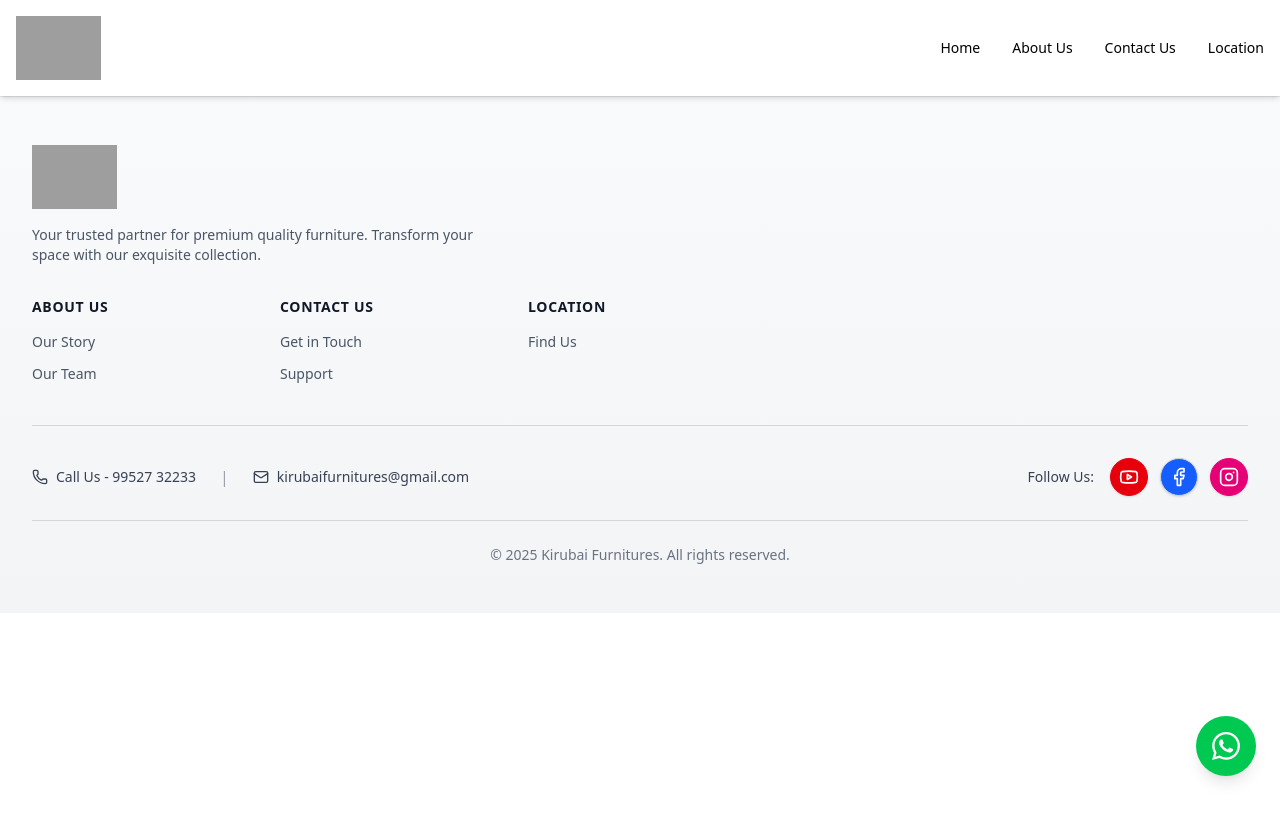
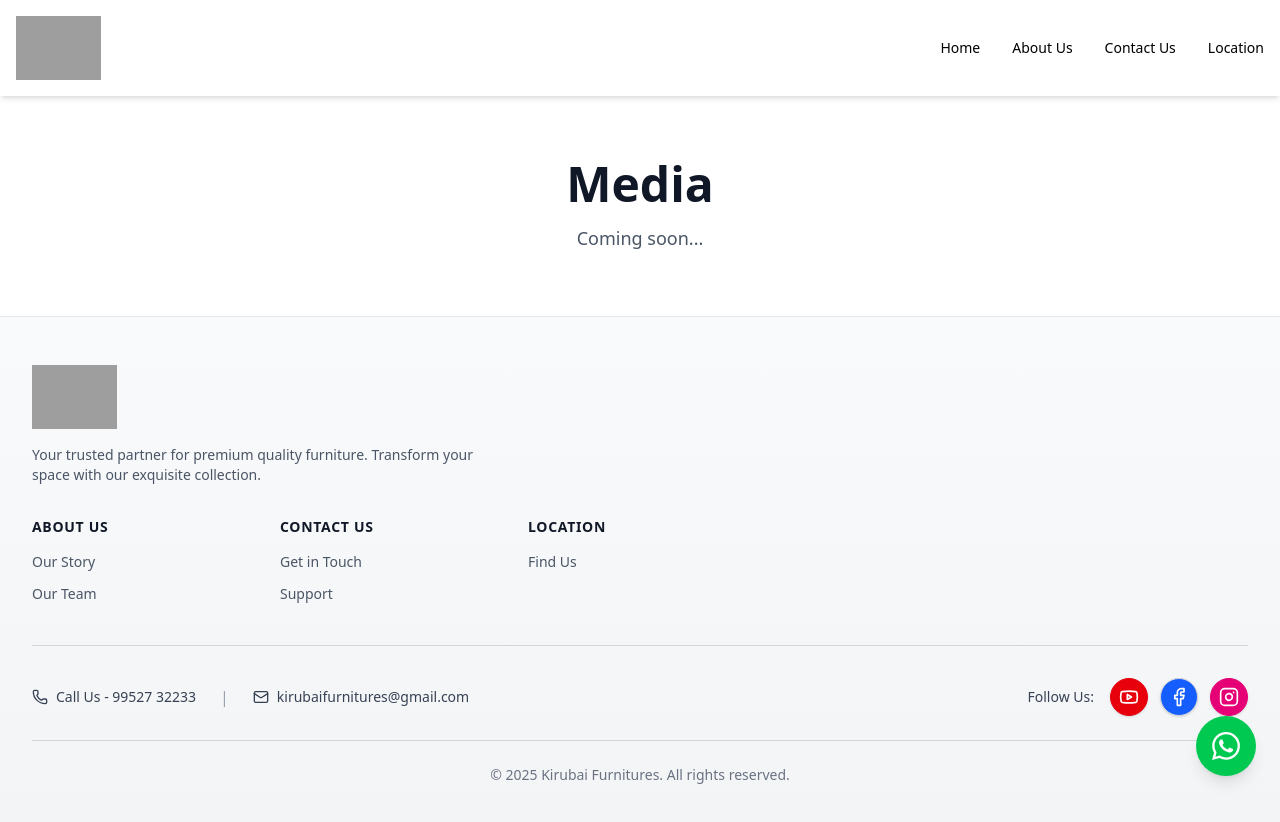
Before and after one commit to ratheesh-srishtis/Next-Js-Learning, a Next.js app: page /media/videos in a window 1280 px wide. Shown: the top 822 px of the page. Before the commit the page ends 800 px from the top, so only its background shows below. Built offline with nearby package versions, Linux system fonts and the light colour scheme; grey boxes are pictures that could not be loaded.

Commit message:
all-static-pages-added

```diff
--- a/src/app/blogs/page.tsx
+++ b/src/app/blogs/page.tsx
@@ -1,5 +1,16 @@
 "use client";
 
 export default function blogsPage() {
-  return <></>;
+  return (
+    <div className="w-full bg-white">
+      <div className="max-w-7xl mx-auto px-4 sm:px-6 lg:px-8 py-12 md:py-16">
+        <div className="text-center">
+          <h1 className="text-3xl sm:text-4xl md:text-5xl font-bold text-gray-900 mb-4">
+            Media
+          </h1>
+          <p className="text-gray-600 text-base sm:text-lg">Coming soon...</p>
+        </div>
+      </div>
+    </div>
+  );
 }
--- a/src/app/blogs/tips/page.tsx
+++ b/src/app/blogs/tips/page.tsx
@@ -1,5 +1,16 @@
 "use client";
 
 export default function tipsPage() {
-  return <></>;
+  return (
+    <div className="w-full bg-white">
+      <div className="max-w-7xl mx-auto px-4 sm:px-6 lg:px-8 py-12 md:py-16">
+        <div className="text-center">
+          <h1 className="text-3xl sm:text-4xl md:text-5xl font-bold text-gray-900 mb-4">
+            Media
+          </h1>
+          <p className="text-gray-600 text-base sm:text-lg">Coming soon...</p>
+        </div>
+      </div>
+    </div>
+  );
 }
--- a/src/app/location/showrooms/page.tsx
+++ b/src/app/location/showrooms/page.tsx
@@ -1,5 +1,16 @@
 "use client";
 
 export default function showRoomPage() {
-  return <></>;
+  return (
+    <div className="w-full bg-white">
+      <div className="max-w-7xl mx-auto px-4 sm:px-6 lg:px-8 py-12 md:py-16">
+        <div className="text-center">
+          <h1 className="text-3xl sm:text-4xl md:text-5xl font-bold text-gray-900 mb-4">
+            Media
+          </h1>
+          <p className="text-gray-600 text-base sm:text-lg">Coming soon...</p>
+        </div>
+      </div>
+    </div>
+  );
 }
--- a/src/app/media/gallery/page.tsx
+++ b/src/app/media/gallery/page.tsx
@@ -1,5 +1,16 @@
 "use client";
 
 export default function galleryPage() {
-  return <></>;
+  return (
+    <div className="w-full bg-white">
+      <div className="max-w-7xl mx-auto px-4 sm:px-6 lg:px-8 py-12 md:py-16">
+        <div className="text-center">
+          <h1 className="text-3xl sm:text-4xl md:text-5xl font-bold text-gray-900 mb-4">
+            Media
+          </h1>
+          <p className="text-gray-600 text-base sm:text-lg">Coming soon...</p>
+        </div>
+      </div>
+    </div>
+  );
 }
--- a/src/app/media/videos/page.tsx
+++ b/src/app/media/videos/page.tsx
@@ -1,6 +1,16 @@
 "use client";
 
 export default function videosPage() {
-  return <></>;
+  return (
+    <div className="w-full bg-white">
+      <div className="max-w-7xl mx-auto px-4 sm:px-6 lg:px-8 py-12 md:py-16">
+        <div className="text-center">
+          <h1 className="text-3xl sm:text-4xl md:text-5xl font-bold text-gray-900 mb-4">
+            Media
+          </h1>
+          <p className="text-gray-600 text-base sm:text-lg">Coming soon...</p>
+        </div>
+      </div>
+    </div>
+  );
 }
-<q></q>;
```
